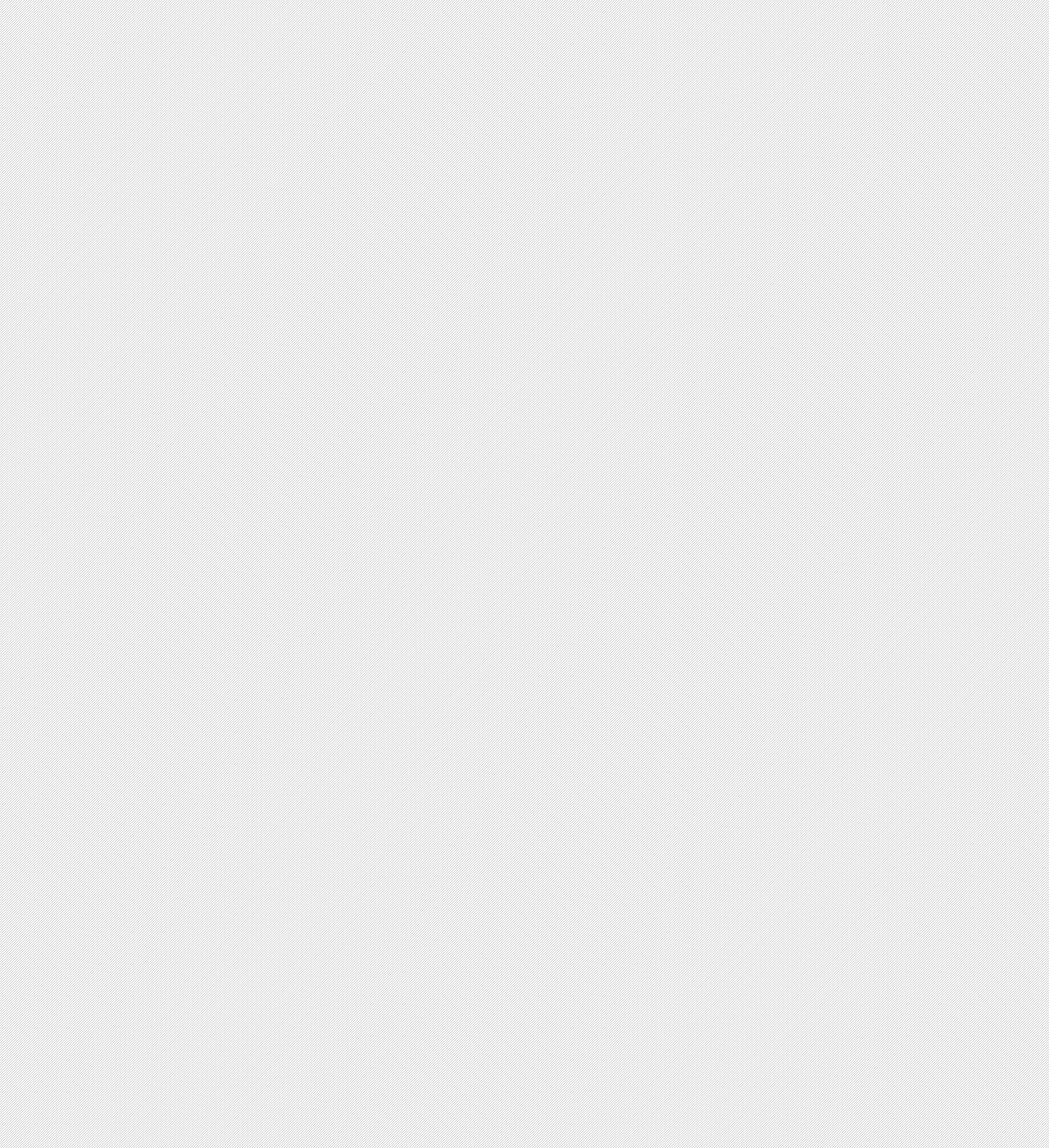
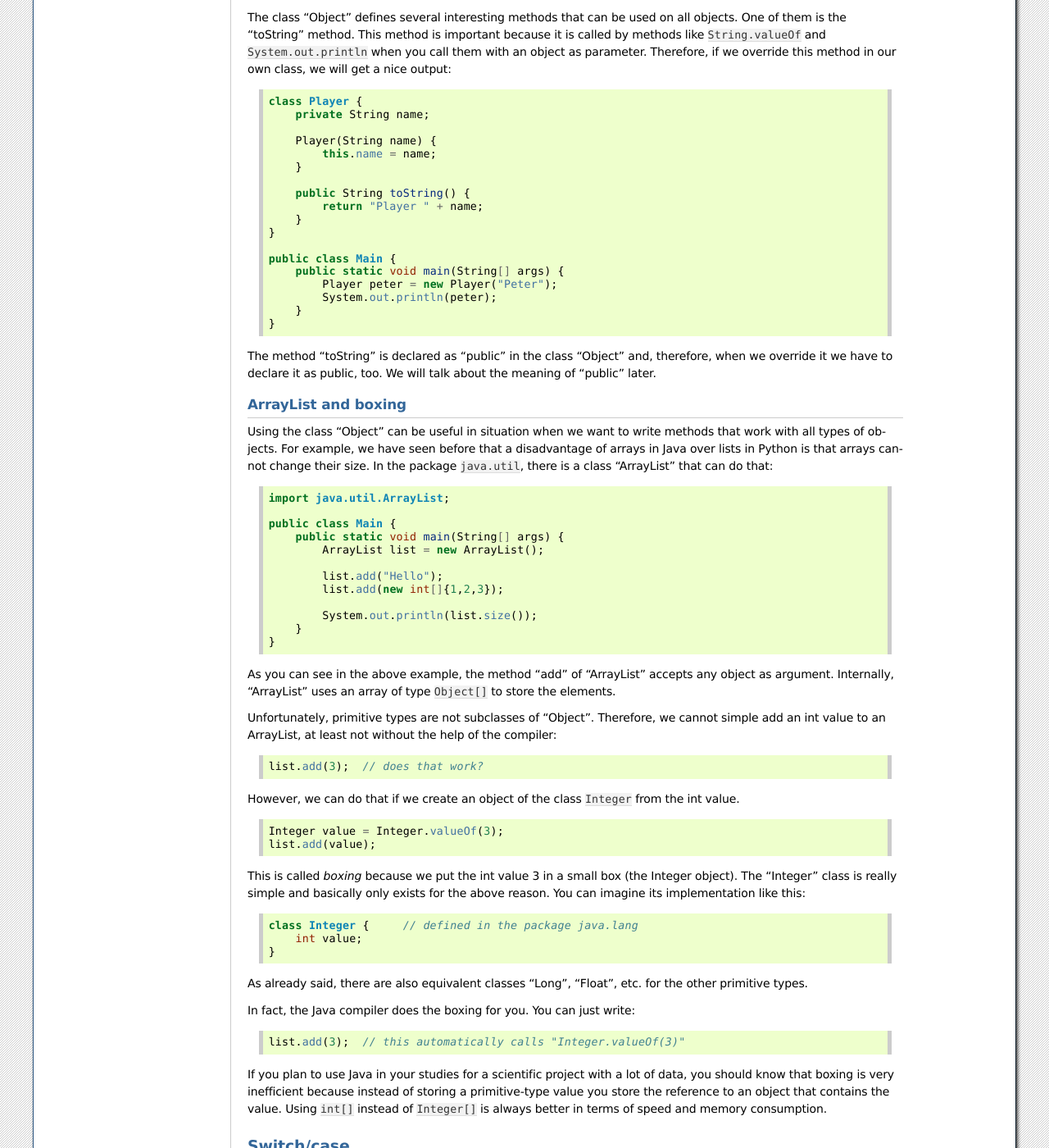
Before and after one commit to pschaus/book_lepl1402, a Sphinx documentation site: the page built from source/part1.rst, in a window 1280 px wide and 1400 px high, scrolled down 27236 px. Shown: the whole window at 82% size. Built offline with Sphinx 7.4.7, drawn with Linux system fonts in a browser that asks for light colours; formulas are drawn with MathJax 3; some of the changed text lies outside the part shown.

Commit message:
inheritance

```diff
--- a/source/part1.rst
+++ b/source/part1.rst
@@ -1351,21 +1351,131 @@
     Weapon weapon = new Weapon("Elven sword", 7);
     System.out.println(((MagicSword)weapon).getMagicDamage()); //  Error! This is not a magic sword
 
-Class tree
-----------
+Polymorphism
+------------
 
-If we take all the different weapon classes that we created in the previous examples, we get a so-called class tree that shows the relationships between them:
+The inheritance mechanism of Java makes it possible to write methods and data structures that can be used with objects of different classes. Thanks to rule 1, you can define an array that contains different types of weapons:
 
+.. code-block:: java
 
+    Weapon[] inventory = new Weapon[4];
+    inventory[0] = new Weapon("Dagger", 2);
+    inventory[1] = new MagicSword("Elven sword", 7, 3);
+    inventory[2] = new ExpensiveWeapon("Golden pitchfork", 3);
+    // inventory[3] is not intialized here and therefore null
 
+And thanks to rules 2 and 3, you can write methods that work for different types of weapons:
 
+.. code-block:: java
+
+    int getPriceOfInventory(Weapon[] inventory) {
+        int sum = 0;
+        for(Weapon weapon : inventory) {
+            if(weapon!=null) {  // ignore unused elements in the inventory
+                sum += weapon.getPrice();
+            }
+        }
+        return sum;
+    }
+
+Object
+------
+
+If we take all the different weapon classes that we created in the previous examples, we get a so-called class hierarchy that shows the subclass-superclass relationship between them:
+
+.. image:: _static/images/part1/classhierarchy.svg
+   :width: 40%
+
+The class "Object" that is above our "Weapon" class was not defined by us. It is automatically created by Java and is the superclass of *all* non-primitive types, even of arrays and strings! A variable of type "Object" therefore can refer to any object:
+
+.. code-block:: java
+
+    Object o;
+    o = "Hello";
+    o = new int[]{1,2,3};
+    o = new MagicSword("Elven sword", 7, 3);
+
+The class "Object" defines several interesting methods that can be used on all objects. One of them is the "toString" method. This method is important because it is called by methods like :code:`String.valueOf` and :code:`System.out.println` when you call them with an object as parameter. Therefore, if we override this method in our own class, we will get a nice output:
+
+.. code-block:: java
+
+    class Player {
+        private String name;
+
+        Player(String name) {
+            this.name = name;
+        }
+
+        public String toString() {
+            return "Player " + name;
+        }
+    }
+
+    public class Main {
+        public static void main(String[] args) {
+            Player peter = new Player("Peter");
+            System.out.println(peter);
+        }
+    }
+
+The method "toString" is declared as "public" in the class "Object" and, therefore, when we override it we have to declare it as public, too. We will talk about the meaning of "public" later.
+
+ArrayList and boxing
+--------------------
+
+Using the class "Object" can be useful in situation when we want to write methods that work with all types of objects. For example, we have seen before that a disadvantage of arrays in Java over lists in Python is that arrays cannot change their size. In the package :code:`java.util`, there is a class "ArrayList" that can do that:
+
+.. code-block:: java
+
+    import java.util.ArrayList;
+
+    public class Main {
+        public static void main(String[] args) {
+            ArrayList list = new ArrayList();
+
+            list.add("Hello");
+            list.add(new int[]{1,2,3});
+
+            System.out.println(list.size());
+        }
+    }
+
+As you can see in the above example, the method "add" of "ArrayList" accepts any object as argument.  Internally, "ArrayList" uses an array of type :code:`Object[]` to store the elements.
+
+Unfortunately, primitive types are not subclasses of "Object". Therefore, we cannot simple add an int value to  an ArrayList, at least not without the help of the compiler:
+
+.. code-block:: java
+
+    list.add(3);  // does that work?
+
+However, we can do that if we create an object of the class :code:`Integer` from the int value.
+
+.. code-block:: java
+
+    Integer value = Integer.valueOf(3);
+    list.add(value);
+
+This is called *boxing* because we put the int value 3 in a small box (the Integer object). The "Integer" class is really simple and basically only exists for the above reason. You can imagine its implementation like this:
+
+.. code-block:: java
+
+    class Integer {     // defined in the package java.lang
+        int value;
+    }
+
+As already said, there are also equivalent classes "Long", "Float", etc. for the other primitive types.
+
+In fact, the Java compiler does the boxing for you. You can just write:
+
+.. code-block:: java
+
+    list.add(3);  // this automatically calls "Integer.valueOf(3)"
+
+If you plan to use Java in your studies for a scientific project with a lot of data, you should know that boxing is very inefficient because instead of storing a primitive-type value you store the reference to an object that contains the value. Using :code:`int[]` instead of :code:`Integer[]` is always better in terms of speed and memory consumption.
 
 
 Switch/case
 ===========
-
-ArrayLists
-==========
 
 Overloading
 ===========
```
Also changed, not shown: other parts of source/part1.rst (+12 -12 lines), source/_static/images/part1/classhierarchy.svg (added).
